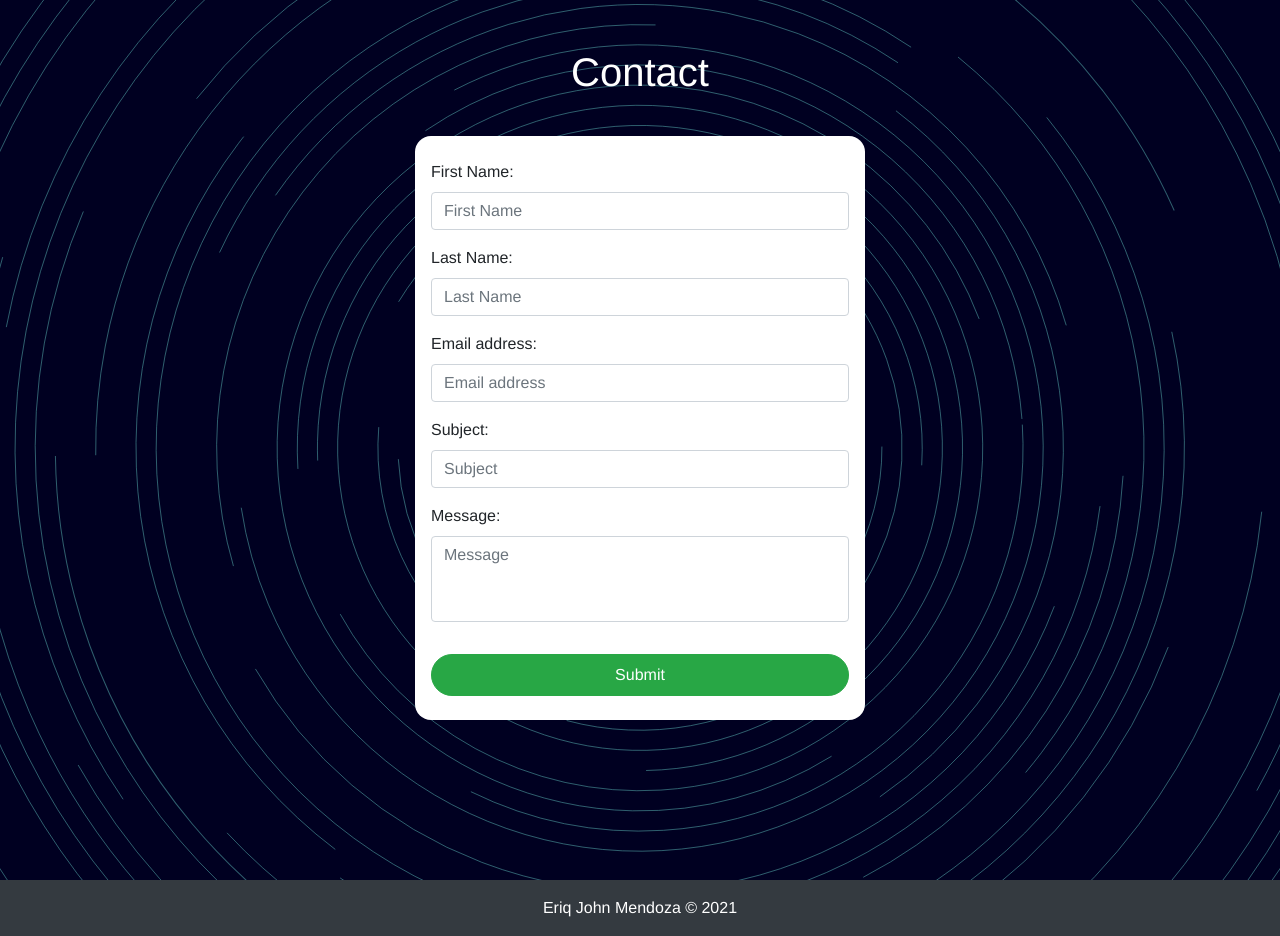
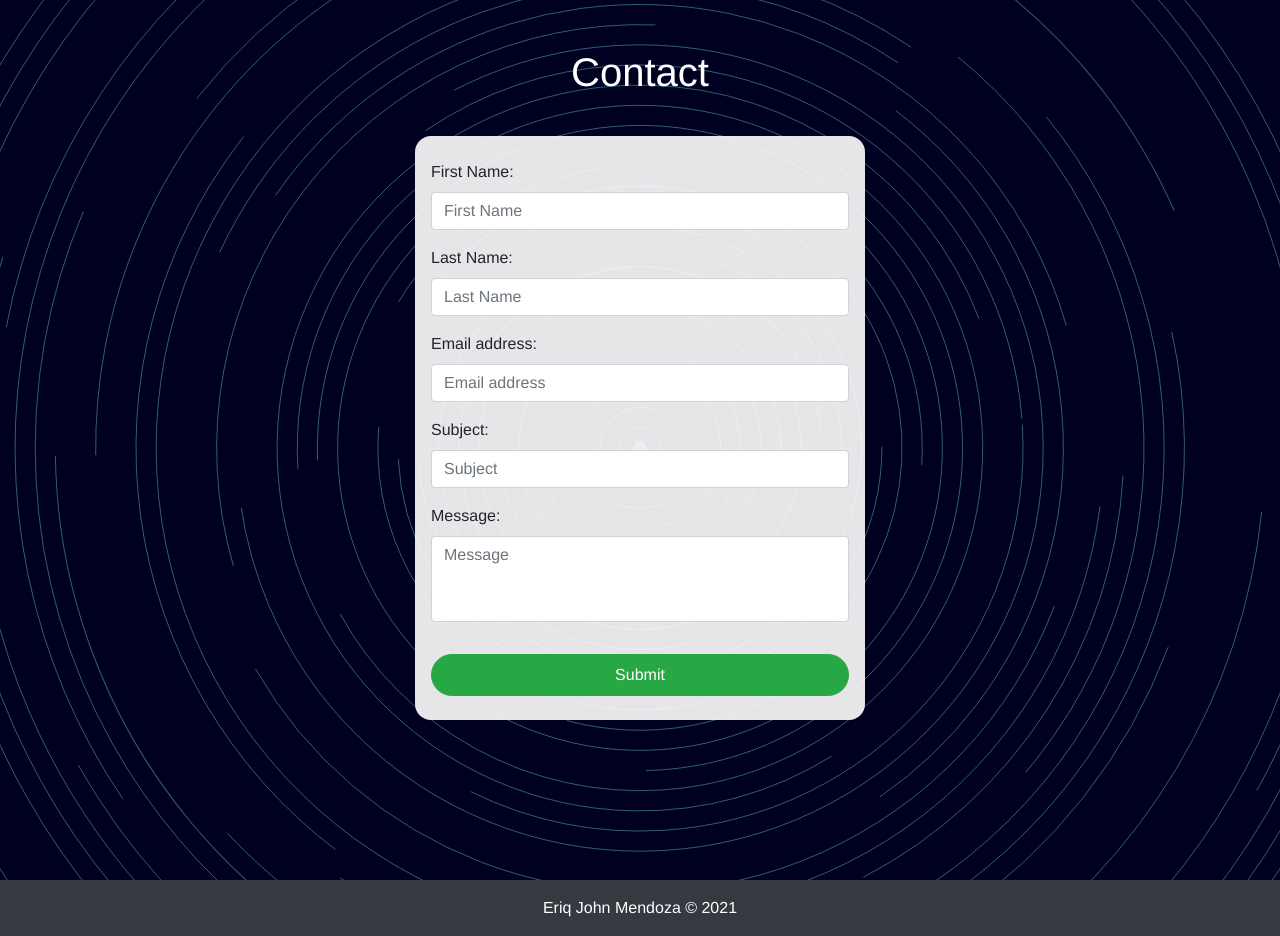
Before and after one commit to eriq123/portfolio-vuecli-v1, a Vue app: page / in a window 1280 px wide. Shown: the part 2960-3896 px from the top of the page. Built offline with nearby package versions, Linux system fonts and the light colour scheme.

Commit message:
adjust contact form background with a different opacity

```diff
--- a/src/assets/css/main.scss
+++ b/src/assets/css/main.scss
@@ -109,7 +109,7 @@ $secondary-font: "Times New Roman", Times, serif;
 		margin: auto;
 		border-radius: 1rem;
 		padding: 1.5rem 1rem;
-		background-color: white;
+		background-color: rgba($color: white, $alpha: 0.9);
 	}
 	.contact-container {
 		padding-bottom: 20vh;
```
